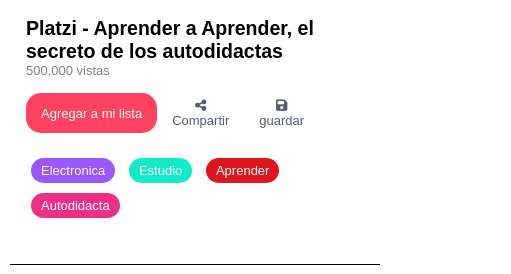
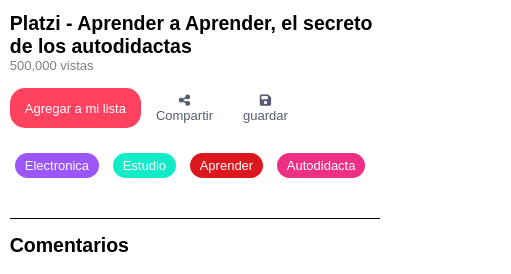
Before and after one commit to KBrayanGarcia/Platzi-Video, a plain HTML site: page index.html in a window 390 px wide. Shown: the part 328-602 px from the top of the page, 511 px wide, since content can reach past the window. Drawn offline with Linux system fonts and the light colour scheme.

Commit message:
Hotfix a algunos paddings en la parte responsive

```diff
--- a/css/estilos.css
+++ b/css/estilos.css
@@ -196,7 +196,11 @@ img {
     body {
         font-size: 13px;
     }
-
+    .info-video,
+    .comentarios,
+    .sugerencias{
+        padding: 15px 0;
+    }
     /* Grid global */
     .container {
         grid-template-columns: minmax(300px,1fr);
```
